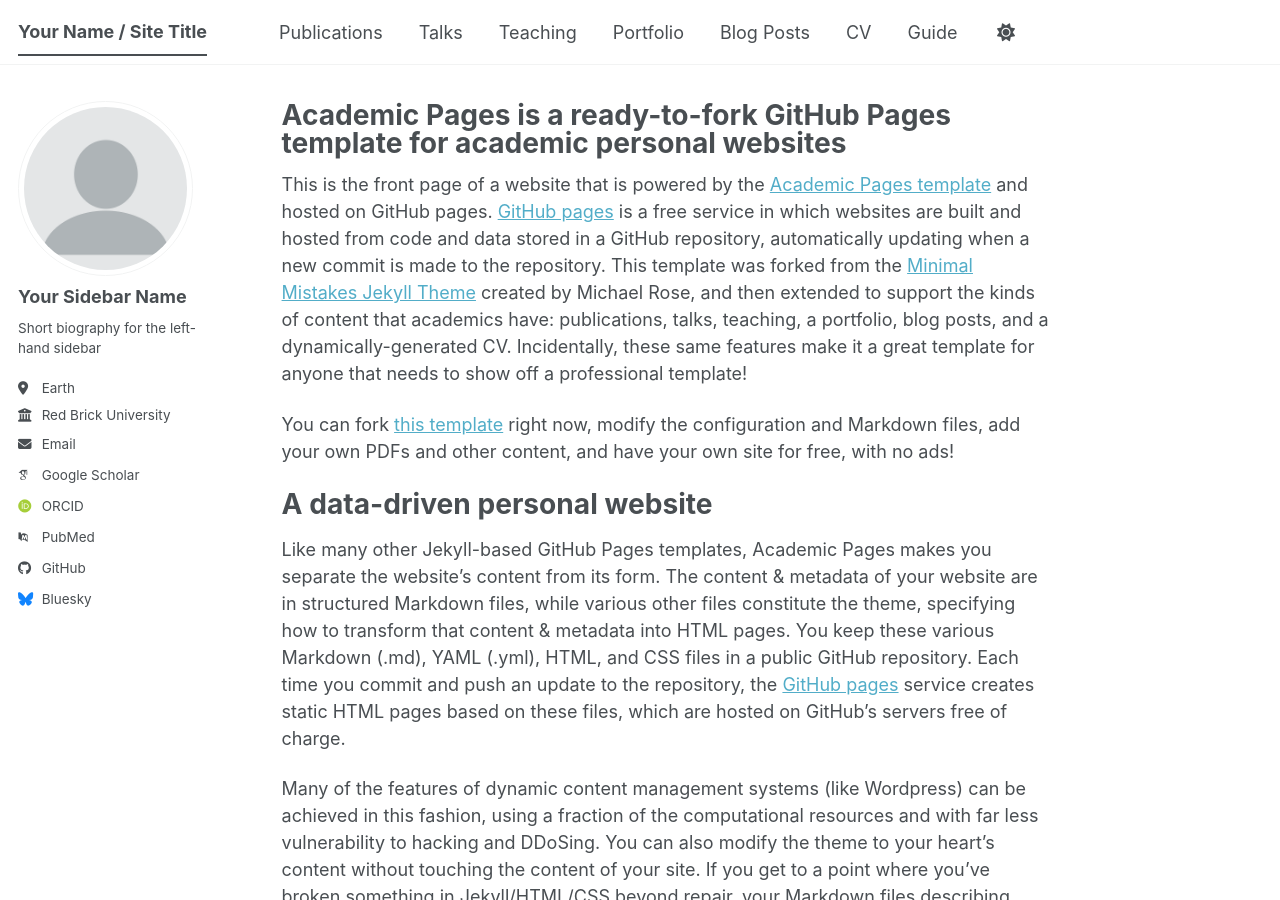
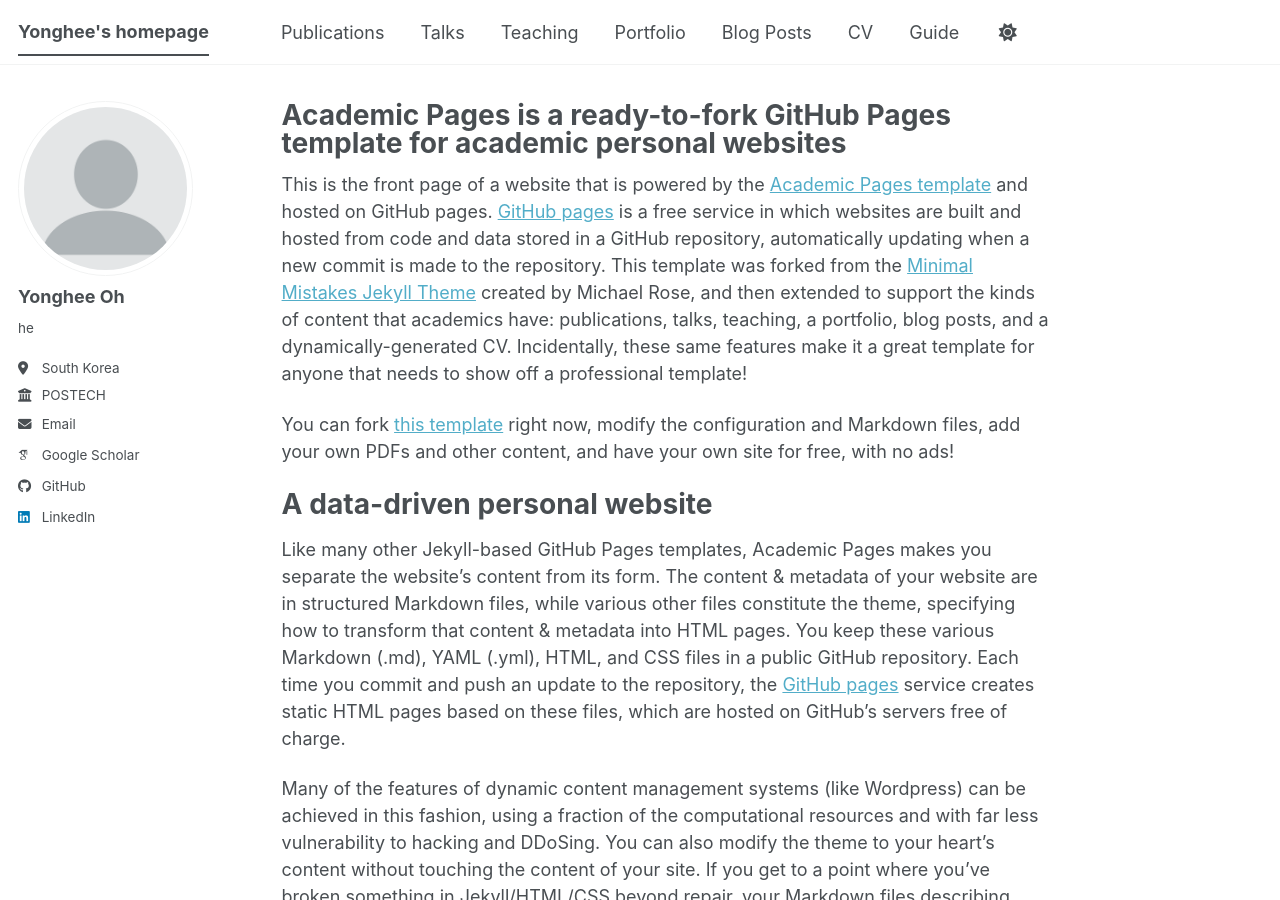
Before and after one commit to yongheeoh/yongheeoh.github.io, a Jekyll site: the page built from _pages/about.md, in a window 1280 px wide and 900 px high. Built offline with Jekyll 4.4.1, drawn with Linux system fonts in a browser that asks for light colours; some web fonts are replaced; a script bundle is joined from its source files by our own code; library files that are not in the unit come from our copies.

Commit message:
Update _config.yml

```diff
--- a/_config.yml
+++ b/_config.yml
@@ -9,10 +9,10 @@
 # Basic Site Settings
 locale                   : "South korea"
 site_theme               : "default" # The available themes options are "default", "air", "sunrise", "mint", "dirt" and "contrast"
-title                    : "Your Name / Site Title"
+title                    : "Yonghee's homepage"
 title_separator          : "-"
 name                     : &name "YongheeOh"
-description              : &description "Your Name's academic portfolio"   # Update this with a general description of your site, this is the default if not overridden by a page
+description              : &description "Yonghee's academic portfolio"   # Update this with a general description of your site, this is the default if not overridden by a page
 url                      : https://academicpages.github.io # The base hostname & protocol for your site e.g. "https://[your GitHub username].github.io",
                                                            # or if you already have some other page hosted on Github then use "https://[your GitHub username].github.io/[Your Repo Name]"
 baseurl                  : "" # the subpath of your site, e.g. "/blog"
@@ -24,24 +24,24 @@ repository               : "academicpages/academicpages.github.io"
 author:
   # Biographic information
   avatar           : "profile.png"
-  name             : "Your Sidebar Name"
-  pronouns         : # example: "she/her"
-  bio              : "Short biography for the left-hand sidebar"
-  location         : "Earth"
-  employer         : "Red Brick University"
+  name             : "Yonghee Oh"
+  pronouns         : "he"
+  bio              : ""
+  location         : "South Korea"
+  employer         : "POSTECH"
   uri              : # URL
-  email            : "none@example.org"
+  email            : "dhdydgml1019@gmail.com"
 
   # Academic websites
   academia         : # URL
   arxiv            : # URL - Update with the correct link to your profile
-  googlescholar    : "https://scholar.google.com/citations?user=PS_CX0AAAAAJ"
+  googlescholar    : "https://scholar.google.com/citations?user=8zF001YAAAAJ"
   inspire-hep      : # URL
   impactstory      : # URL
-  orcid            : "https://orcid.org/yourorcidurl"
+  orcid            : #"https://orcid.org/yourorcidurl"
   semantic         : # URL
   ssrn             : # URL
-  pubmed           : "https://www.ncbi.nlm.nih.gov/pubmed/?term=john+snow"
+  pubmed           : #"https://www.ncbi.nlm.nih.gov/pubmed/?term=john+snow"
   researchgate     : # URL
   scopus           : # URL
   zotero           : # URL
@@ -51,13 +51,13 @@ author:
   bitbucket        : # Username - Update with your username on the site
   codepen          : # Username
   dribbble         : # Username
-  github           : "academicpages"
+  github           : "yongheeoh"
   kaggle           : # Username
   stackoverflow    : # User number or user number and name (i.e., use "1" or "1/jeff-atwood")
 
   # Social media
   artstation       : # Username
-  bluesky          : "bsky.app" # Replace this with you Bluesky username
+  bluesky          : #"bsky.app" # Replace this with you Bluesky username
   facebook         : # Username
   flickr           : # Username
   foursquare       : # Username
@@ -66,7 +66,7 @@ author:
   keybase          : # Username
   instagram        : # Username
   lastfm           : # Username
-  linkedin         : # Username
+  linkedin         : "8696712a2"
   mastodon         : # URL
   medium           : # URL
   pinterest        : # Username
```
